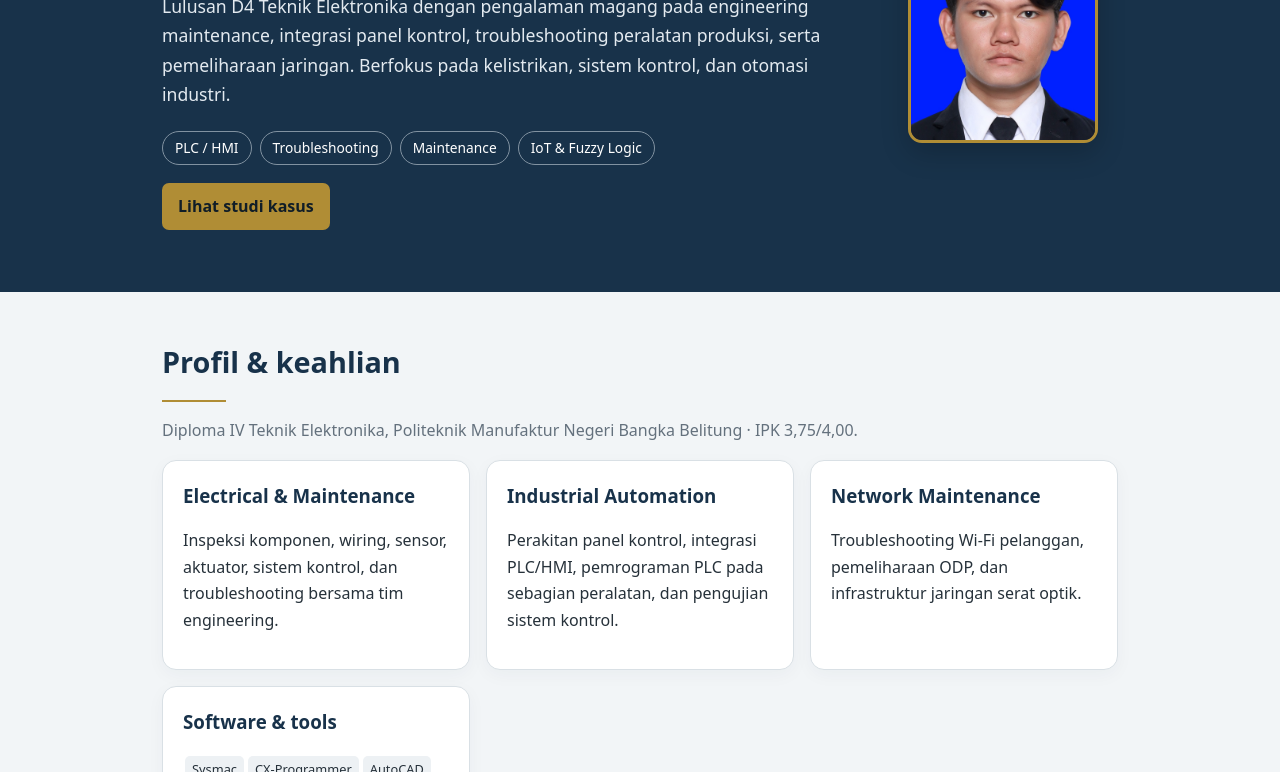
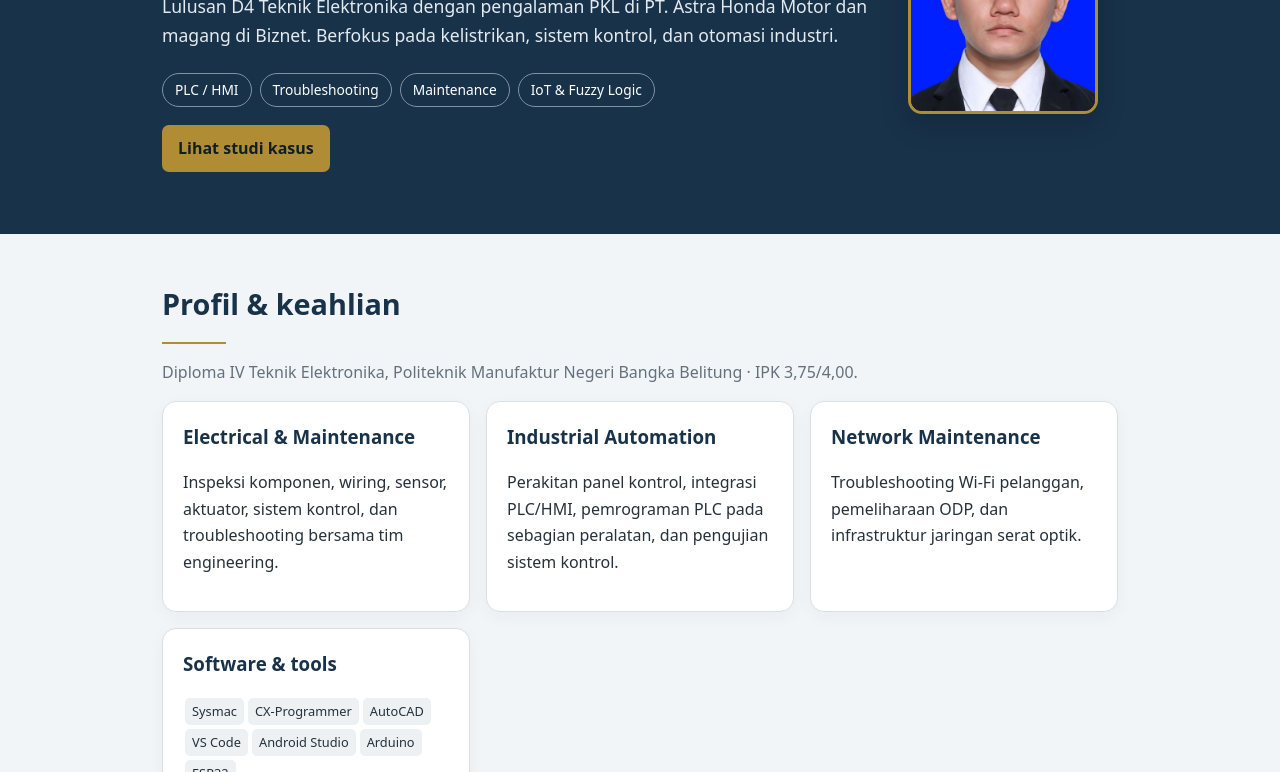
Before and after one commit to pen-noesis/Alvin-Portfolio, a plain HTML site: page index.html in a window 1280 px wide. Shown: the part 328-1100 px from the top of the page. Drawn offline with Linux system fonts and the light colour scheme.

Commit message:
Revise hero section with updated profile details
Updated the hero section with new internship experience and skills.

```diff
--- a/index.html
+++ b/index.html
@@ -15,7 +15,7 @@ a{color:var(--navy)}.wrap{max-width:1000px;margin:auto;padding:0 22px}.nav{backg
 <body>
 <header class="nav"><div class="wrap"><a class="brand" href="#top">AYRH · Portfolio</a><nav class="navlinks"><a href="#tentang">Tentang</a><a href="#ahm">AHM</a><a href="#biznet">Biznet</a><a href="#proyek">Proyek IoT</a><a href="#kontak">Kontak</a></nav></div></header>
 <main id="top">
-<section class="hero"><div class="wrap hero-layout"><div><div class="eyebrow">Electrical · Maintenance · Automation</div><h1>Alvin Yeheskiel<br>Roison Harahap</h1><p>Lulusan D4 Teknik Elektronika dengan pengalaman magang pada engineering maintenance, integrasi panel kontrol, troubleshooting peralatan produksi, serta pemeliharaan jaringan. Berfokus pada kelistrikan, sistem kontrol, dan otomasi industri.</p><div class="pills"><span class="pill">PLC / HMI</span><span class="pill">Troubleshooting</span><span class="pill">Maintenance</span><span class="pill">IoT & Fuzzy Logic</span></div><a class="btn" href="#proyek">Lihat studi kasus</a></div><img class="profile-photo" src="foto_alvin_portofolio.jpg" alt="Foto profil Alvin Yeheskiel Roison Harahap"></div></section>
+<section class="hero"><div class="wrap hero-layout"><div><div class="eyebrow">Electrical · Maintenance · Automation</div><h1>Alvin Yeheskiel<br>Roison Harahap</h1><p>Lulusan D4 Teknik Elektronika dengan pengalaman PKL di PT. Astra Honda Motor dan magang di Biznet. Berfokus pada kelistrikan, sistem kontrol, dan otomasi industri.</p><div class="pills"><span class="pill">PLC / HMI</span><span class="pill">Troubleshooting</span><span class="pill">Maintenance</span><span class="pill">IoT & Fuzzy Logic</span></div><a class="btn" href="#proyek">Lihat studi kasus</a></div><img class="profile-photo" src="foto_alvin_portofolio.jpg" alt="Foto profil Alvin Yeheskiel Roison Harahap"></div></section>
 <section class="section" id="tentang"><div class="wrap"><h2>Profil & keahlian</h2><hr class="rule"><p class="intro">Diploma IV Teknik Elektronika, Politeknik Manufaktur Negeri Bangka Belitung · IPK 3,75/4,00.</p><div class="grid"><article class="card"><h3>Electrical & Maintenance</h3><p>Inspeksi komponen, wiring, sensor, aktuator, sistem kontrol, dan troubleshooting bersama tim engineering.</p></article><article class="card"><h3>Industrial Automation</h3><p>Perakitan panel kontrol, integrasi PLC/HMI, pemrograman PLC pada sebagian peralatan, dan pengujian sistem kontrol.</p></article><article class="card"><h3>Network Maintenance</h3><p>Troubleshooting Wi-Fi pelanggan, pemeliharaan ODP, dan infrastruktur jaringan serat optik.</p></article><article class="card"><h3>Software & tools</h3><p><span class="tag">Sysmac</span><span class="tag">CX-Programmer</span><span class="tag">AutoCAD</span><span class="tag">VS Code</span><span class="tag">Android Studio</span><span class="tag">Arduino</span><span class="tag">ESP32</span></p></article></div></div></section>
 <section class="section" id="ahm" style="background:#fff"><div class="wrap"><h2>Studi kasus · AHM</h2><p class="intro">Engineering Intern — Process Engineering, Assy Engine Division (PEAED) · Maret–Juli 2026 · Plant 6, Deltamas, Jawa Barat</p><div class="grid"><article class="card"><div class="metric">9 panel</div><div class="metric-label">Dirakit dan diintegrasikan dalam 3 bulan</div><hr class="rule"><p>Target awal penyelesaian adalah 5 bulan; pekerjaan selesai dua bulan lebih cepat dari target tersebut.</p></article><article class="card"><h3>Modifikasi torque jig</h3><p>Memodifikasi mekanisme pengunci <em>water-pump torque jig</em>. Berdasarkan pengamatan saat penggunaan setelah modifikasi, tidak terjadi slip benda kerja selama proses pengencangan.</p></article><article class="card"><h3>Maintenance & troubleshooting</h3><p>Melakukan inspeksi komponen dan pengujian teknis pada wiring, sensor, aktuator, dan sistem kontrol bersama tim engineering untuk membantu identifikasi akar penyebab gangguan.</p></article></div><h3>Alur teknis konseptual</h3><div class="flow"><div>Perakitan panel</div><div>Integrasi PLC/HMI</div><div>Pengujian</div><div>Troubleshooting</div></div><p class="small">Diagram alur ini dibuat untuk menjelaskan pengalaman berdasarkan uraian pemilik portofolio. Bukan diagram resmi atau dokumentasi asli AHM. Tidak ada gambar internal pabrik yang digunakan.</p></div></section>
 <section class="section" id="biznet"><div class="wrap"><h2>Studi kasus · Biznet</h2><p class="intro">Engineering Intern — Maintenance & Troubleshooting · Agustus 2024–Januari 2025 · Bangka</p><div class="grid"><article class="card"><h3>Maintenance jaringan</h3><p>Pemeliharaan dan troubleshooting jaringan Wi-Fi pelanggan, pemeriksaan perangkat, serta penanganan gangguan konektivitas.</p></article><article class="card"><h3>Infrastruktur</h3><p>Pemeliharaan Optical Distribution Point (ODP) dan jaringan serat optik.</p></article><article class="card"><h3>Koordinasi lapangan</h3><p>Melalui diskusi dan kesepakatan tim, pekerjaan dibagi ke dua tim paralel; setiap tim biasanya menangani dua pekerjaan dalam satu perjalanan.</p></article></div><p class="note">Pembagian tim merupakan kesepakatan bersama, bukan inisiatif pribadi. Tidak ada klaim persentase penghematan waktu karena tidak tersedia pengukuran kuantitatif.</p></div></section>
```
